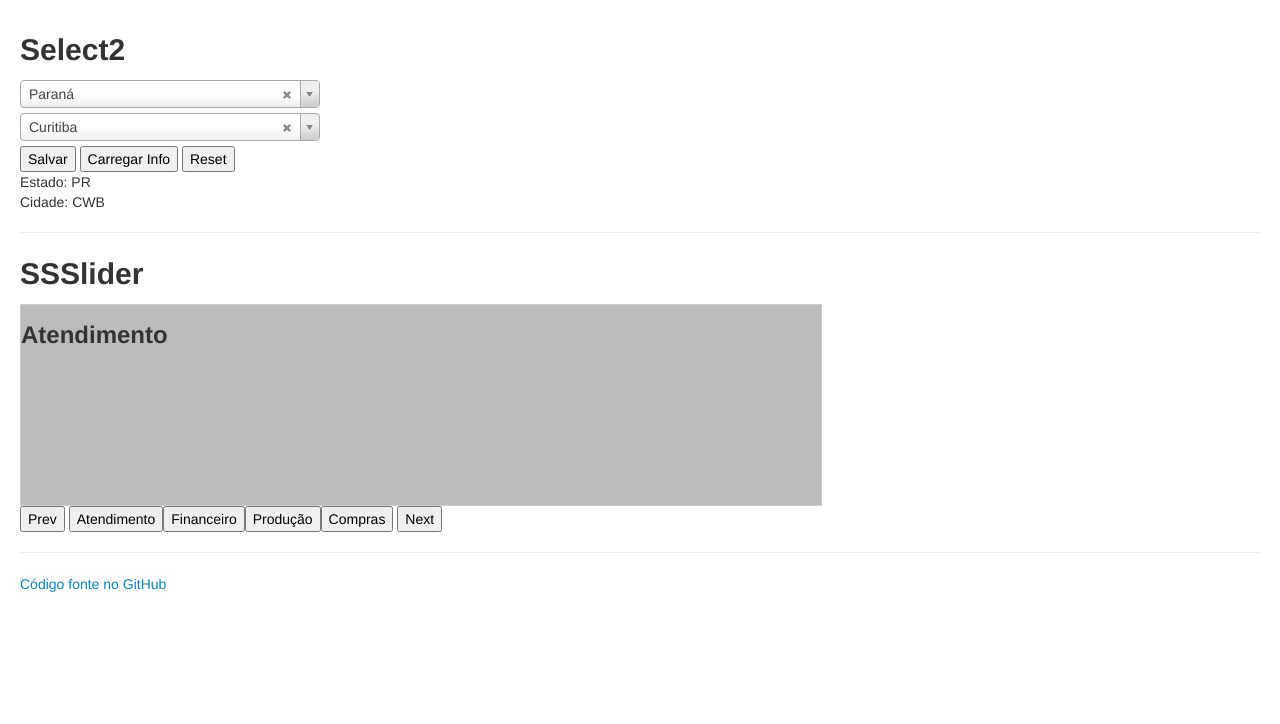
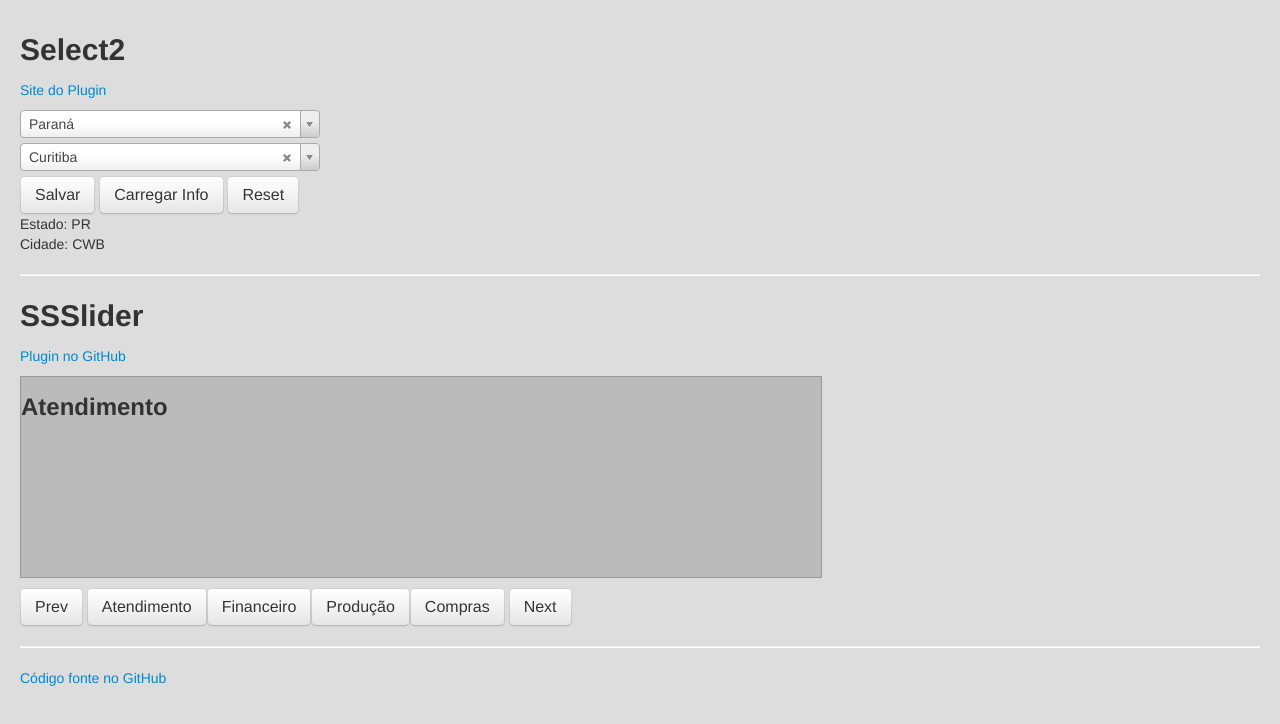
Before and after one commit to vedovelli/angularjs_estudos, a plain HTML site: page index.html in a window 1280 px wide. Drawn offline with nearby package versions, Linux system fonts and the light colour scheme.

Commit message:
Melhorias na página de exemplo

```diff
--- a/directive/riaSSSlider.js
+++ b/directive/riaSSSlider.js
@@ -50,7 +50,7 @@ rialabs.directive('riaSsslider', function(){
 		ng.position = 0;
 		ng.panes_length = [];
 		ng.config = {
-			orientation:'from_top'
+			orientation:'from_right'
 		};
 	}();
 
--- a/index.html
+++ b/index.html
@@ -6,14 +6,20 @@
 		<link rel="stylesheet" href="bootstrap/css/bootstrap.min.css">
 		<link rel="stylesheet" href="plugin/select2-2.1/select2.css">
 		<style type="text/css">
+
+			body{
+				background-color: #ddd;
+			}
+
 			#main{
 				padding: 20px;
 			}
 
 			.slider_container{
-				border: #ccc 1px solid;
+				border: #999 1px solid;
 				width: 800px;
 				height: 200px;
+				margin-bottom: 10px;
 			}
 		</style>
 		<script type="text/javascript" src="//ajax.googleapis.com/ajax/libs/angularjs/1.0.2/angular.min.js"></script>
@@ -31,6 +37,7 @@
 			<div ng-controller="Ctrl"><!-- A partir daqui, o controller Ctrl cuidará do comportamento -->
 
 				<h2>Select2</h2>
+				<p><a href="http://ivaynberg.github.com/select2/">Site do Plugin</a></p>
 
 				<!--
 					O select é um elemento HTML padrão, que recebe algumas diretivas para se comportar
@@ -49,9 +56,9 @@
 					<option ng-repeat="cidade in cidades" value="{{cidade.value}}" ng-cloak>{{cidade.name}}</option>
 				</select>
 				<br>
-				<button class="left" ng-click="salvar()">Salvar</button>
-				<button class="left" ng-click="load()">Carregar Info</button>
-				<button class="left" ng-click="reset()">Reset</button>
+				<button class="btn btn-large" ng-click="salvar()">Salvar</button>
+				<button class="btn btn-large" ng-click="load()">Carregar Info</button>
+				<button class="btn btn-large" ng-click="reset()">Reset</button>
 				<br>
 				Estado: {{estado}}
 				<br>
@@ -67,16 +74,23 @@
 
 			<!-- Super Simple Slider como diretiva -->
 			<div ng-controller="CtrlSlider">
+
 				<h2>SSSlider</h2>
+				<p><a href="https://github.com/vedovelli/jquery.ssslider">Plugin no GitHub</a></p>
+
 				<div class="slider_container" ria-ssslider>
 					<div data-label="Atendimento" style="background-color:#bbb"><h3>Atendimento</h3></div>
 					<div data-label="Financeiro" style="background-color:#ccc"><h3>Financeiro</h3></div>
 					<div data-label="Produção" style="background-color:#ddd"><h3>Produção</h3></div>
 					<div data-label="Compras" style="background-color:#eee"><h3>Compras</h3></div>
 				</div>
-				<button ng-click="change_prev()">Prev</button>
-				<button ng-repeat="label in panes_length" ng-click="navegar($index)">{{label}}</button>
-				<button ng-click="change_next()">Next</button>
+
+				<button class="btn btn-large" ng-click="change_prev()">Prev</button>
+
+				<button class="btn btn-large" ng-repeat="label in panes_length" ng-click="navegar($index)">{{label}}</button>
+
+				<button class="btn btn-large" ng-click="change_next()">Next</button>
+
 			</div>
 			<hr>
 			<a href="https://github.com/vedovelli/angularjs_estudos">Código fonte no GitHub</a>
```
